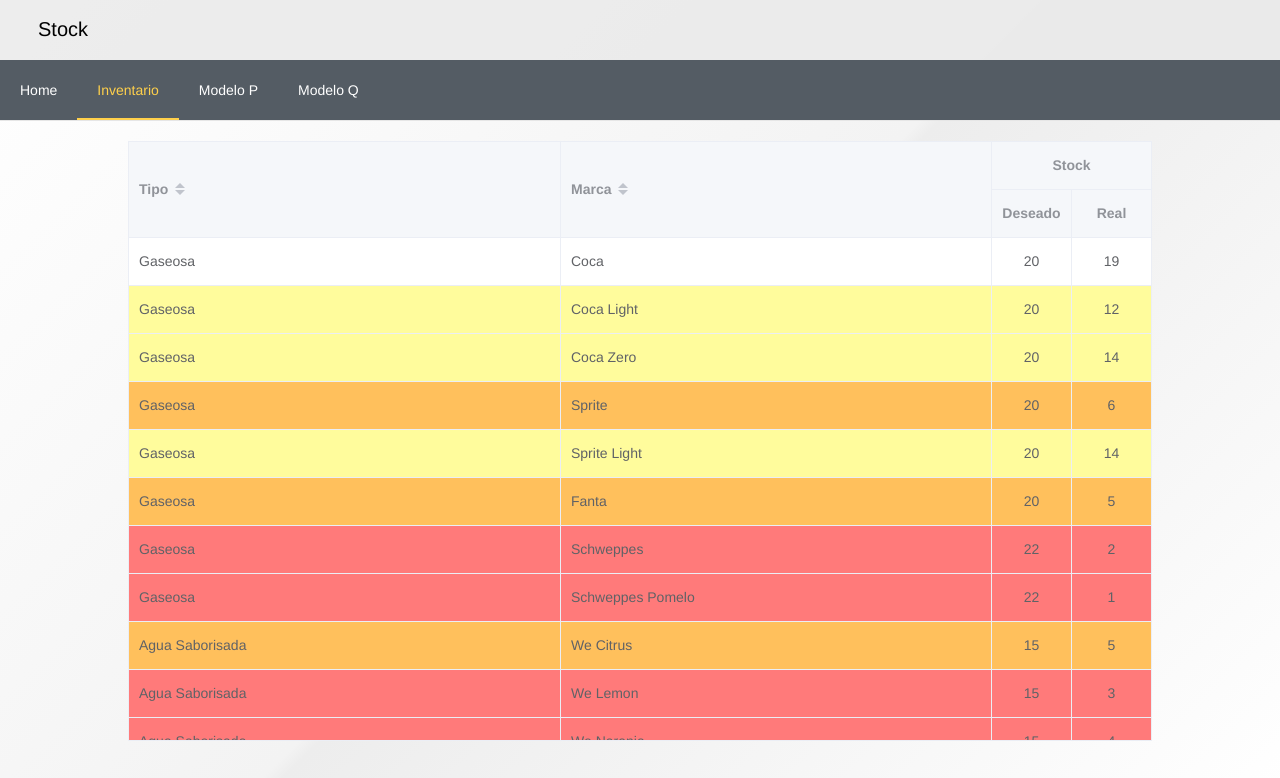
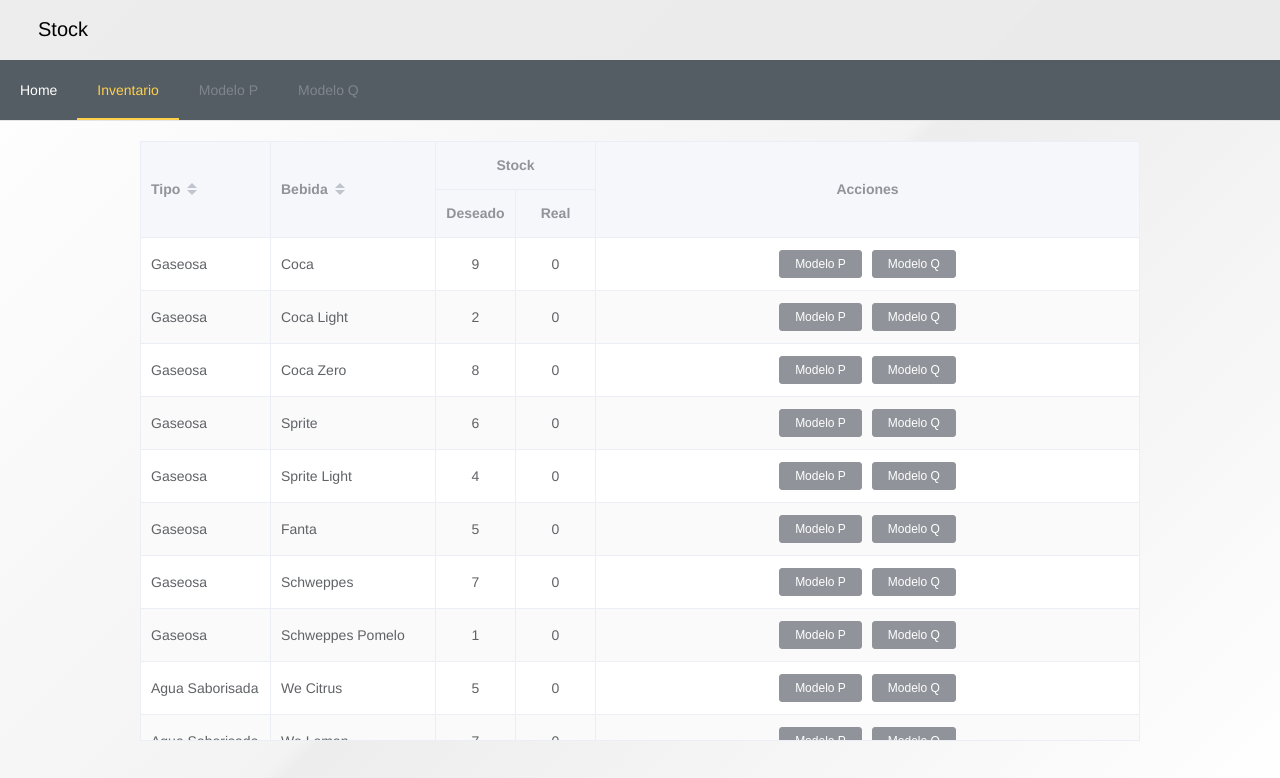
Before and after one commit to rodrysauco/onaine, a Vue app: page /inventario in a window 1280 px wide. Shown: the top 778 px of the page. Built offline with nearby package versions, Linux system fonts and the light colour scheme.

Commit message:
Improving v2

```diff
--- a/src/App.vue
+++ b/src/App.vue
@@ -8,8 +8,8 @@
         <el-menu :default-active="index" class="el-menu-demo" mode='horizontal' background-color="#545c64" text-color="#fff" active-text-color="#ffd04b" :router='true'>
           <el-menu-item index="/">Home</el-menu-item>
           <el-menu-item index="/inventario">Inventario</el-menu-item>
-          <el-menu-item index="/PModel">Modelo P</el-menu-item>
-          <el-menu-item index="/QModel">Modelo Q</el-menu-item>
+          <el-menu-item index="/PModel" disabled>Modelo P</el-menu-item>
+          <el-menu-item index="/QModel" disabled>Modelo Q</el-menu-item>
         </el-menu>
       </el-row>
       <transition name='component-fade' mode="out-in">
@@ -24,7 +24,8 @@
   name: 'app',
   computed: {
     index: function () {
-      return this.$route.path;
+      let route = this.$route.path.split("/");
+      return "/"+route[1];
     }
   }
   ,
--- a/src/components/Inventario.vue
+++ b/src/components/Inventario.vue
@@ -1,37 +1,28 @@
 <template>
   <div v-if="catalogo.length" class="tableInventory">
-    <div v-if="noInv">
+    <div>
       <!-- CAMBIAR A CAMPOS DE MODELOS P Y Q -->
       <!-- comparten L, D, d -->
-      <el-table :data="catalogo" height="600" :row-class-name="tableRow" @row-click="emit">
-        <el-table-column prop="tipo" label="Tipo" sortable></el-table-column>
-        <el-table-column prop="variedad" label="Marca" sortable></el-table-column>
+      <el-table :data="catalogo" height="600" stripe>
+        <el-table-column prop="tipo" width="130" label="Tipo" sortable></el-table-column>
+        <el-table-column prop="variedad" width="165" label="Bebida" sortable></el-table-column>
         <el-table-column label="Stock" align="center">
           <el-table-column prop="cantidad" width="80" label="Deseado" align="center"></el-table-column>
           <el-table-column prop="existencia" width="80" label="Real" align="center"></el-table-column>
         </el-table-column>
-        <el-table-column label="Acciones">
+        <el-table-column label="Acciones" align="center">
           <template slot-scope="scope">
-            <el-button type=info @click="">Modelo P</el-button>
-            <el-button type=info @click="">Modelo Q</el-button>
+            <el-button size="mini" type=info @click="modelP(scope.row)">Modelo P</el-button>
+            <el-button size="mini" type=info @click="modelQ(scope.row)">Modelo Q</el-button>
           </template>
-        </el-table-column>
-      </el-table>
-    </div>
-    <div v-else>
-      <el-table :data="catalogo" height="600" :row-class-name="tableRow" @row-click="emit">
-        <el-table-column prop="tipo" label="Tipo" sortable></el-table-column>
-        <el-table-column prop="variedad" label="Marca" sortable></el-table-column>
-        <el-table-column label="Stock" align="center">
-          <el-table-column prop="cantidad" width="80" label="Deseado" align="center"></el-table-column>
-          <el-table-column prop="existencia" width="80" label="Real" align="center"></el-table-column>
         </el-table-column>
       </el-table>
     </div>
   </div>
 </template>
 <script>
-  import inventarioService from '@/services/inventarioService'
+import inventarioService from '@/services/inventarioService';
+import router from '../router.js';
 export default {
   name: 'inventario-component',
   props: {
@@ -48,41 +39,28 @@
       .catch((error) => console.log(error))
   },
   methods: {
-      emit(event) {
-        this.$emit("selected", event);
+    modelP(bebida) {
+      router.push({ name: 'itemP', params: {id: bebida.idProducto}})
     },
-      tableRow({
-        row
-      }) {
-        if (row.existencia < 5) {
-          return 'critical';
-        } else if (row.existencia < 10) {
-          return 'several';
-        } else if (row.existencia < 15) {
-          return 'minimal';
-        }
-        return '';
+    modelQ(bebida) {
+      router.push({ name: 'itemQ', params: {id:bebida.idProducto}})
     }
   }
 }
 </script>
 
 <style>
-  .el-table .critical {
-    background-color: #ff000085;
-  }
-
-  .el-table .several {
-    background-color: #ff9d00a3;
-  }
-
-  .el-table .minimal {
-    background-color: #fff70063;
-  }
-
 .tableInventory {
   width: 80%;
+  max-width: 1000px;
   box-sizing: border-box;
-    margin: 20px 0 0 10%;
+  margin-left: auto;
+  margin-right: auto;
+  margin-top: 20px;
+}
+@media only screen and (max-width: 996px) {
+  .tableInventory {
+    width: 90%;
+  }
 }
 </style>
--- a/src/components/ModeloP.vue
+++ b/src/components/ModeloP.vue
@@ -1,23 +1,94 @@
 <template>
-  <inventario-component :noInv='true' @selected="calculate($event)"></inventario-component>
+  <div class="content" v-if="flag">
+    <el-card class="box-card">
+      <div slot="header">
+        <div class="returnLink">
+          <router-link to="/inventario"><i class="el-icon-caret-left"></i> Volver</router-link>
+        </div>
+        <div class="bebidaName">
+          {{bebida.tipo}} / {{bebida.variedad}}
+        </div>
+      </div>
+      <div slot="body">
+
+      </div>
+    </el-card>
+  </div>
+  <div class="content" v-else>
+    HOLA
+  </div>
 </template>
 <script>
-  import InventarioComponent from './Inventario.vue'
+  import inventarioService from '@/services/inventarioService';
   export default {
     name: 'modelo-p',
+    data() {
+      return {
+        flag: false,
+        bebida: {},
+        modelP: {
+          demandaAnual: 0,
+          demandaDiaria: 0,
+          nivelServicio: 0,
+          periodo: 7,
+          leadTime: 1,
+          sigma: 1,
+          existencia: 0,
+        }
+      }
+    },
     components: {
-      InventarioComponent
     },
-    methods:{
-      calculate(event){
+    methods: {
+      calculate(event) {
         console.log(event);
+
         /* new ModeloP(transacciones.demandaAnualProducto(id), transacciones.demandaDiariaProducto(id),
   nivel, 7, 1, 1,inventario.devolverExistencia(id))  */
       },
+      loadingData(data) {
+        let id = this.$route.params.id;
+        this.modelP.demandaAnual = data.demandaAnualProducto(id);
+        this.modelP.demandaDiaria = data.demandaDiariaProducto(id);
+        this.modelP.existencia = inventarioService.devolverExistencia(id);
+      },
+      checkStatus() {
+        if (this.$route.params.id !== undefined) {
+          this.flag = true;
+          inventarioService.getBebida(this.$route.params.id)
+            .then((data) => this.bebida = data)
+            .catch((err) => console.log(err));
+          inventarioService.getTransations()
+            .then((data) => this.loadingData(data))
+            .catch(err => console.log(err))
+        }
+      }
+    },
+    beforeMount() {
+      this.checkStatus();
     }
   }
 </script>
+<style>
+  .box-card {
+    width: 80%;
+    margin-left: auto;
+    margin-right: auto;
+    margin-top: 20px;
+  }
 
-<style>
+  .returnLink {
+    font-size: 12px;
+    padding-bottom: 5px;
+  }
 
+  .returnLink a {
+    color: blue;
+    text-decoration: none;
+  }
+
+  .bebidaName {
+    font-size: 18px;
+    padding: 2px;
+  }
 </style>
--- a/src/components/ModeloQ.vue
+++ b/src/components/ModeloQ.vue
@@ -1,12 +1,63 @@
 <template>
-  <p>
-    Idem que Modelo P
-    </p>
+  <div class="content" v-if="flag">
+    <el-card class="box-card">
+      <div slot="header">
+        <div class="returnLink">
+          <router-link to="/inventario"><i class="el-icon-caret-left"></i> Volver</router-link>
+        </div>
+        <div class="bebidaName">
+          {{bebida.tipo}} / {{bebida.variedad}}
+        </div>
+      </div>
+      <div slot="body">
+
+      </div>
+    </el-card>
+  </div>
+  <div class="content" v-else>
+    <el-card class="box-card">
+      <div slot="header">
+        Modelo Q
+      </div>
+      <div>
+        <p>
+            Este modelo trata de determinar el punto específico R de existencias en stock (punto
+            de reorden) en el cual se colocará un pedido de tamaño Q. El punto del pedido R, es
+            siempre un número específico de unidades que, de mantenerse la demanda
+            constante, debería alcanzar para atender a los clientes hasta que llegue el nuevo
+            lote. Ver Figura 1.
+            En este modelo, el Costo total esperado anual (CTE) o Costo anual total (TC) se
+            calcula como:
+            El punto de reorden se calcula como: R= d.L
+        </p>
+      </div>
+    </el-card>
+  </div>
 </template>
 <script>
-export default {
-  name:'modelo-q'
-}
+  import inventarioService from '@/services/inventarioService';
+  export default {
+    name: 'modelo-q',
+    data() {
+      return {
+        flag: false,
+        bebida: {},
+      }
+    },
+    methods: {
+      checkStatus() {
+        if (this.$route.params.id !== undefined) {
+          this.flag = true;
+          inventarioService.getBebida(this.$route.params.id)
+            .then((data) => this.bebida = data)
+            .catch((err) => console.log(err))
+        }
+      }
+    },
+    beforeMount() {
+      this.checkStatus();
+    }
+  }
 </script>
 <style>
 
--- a/src/models/Transacciones.js
+++ b/src/models/Transacciones.js
@@ -27,7 +27,7 @@
 
   demandaDiariaProducto(id) {
     let demandaAnual = this.demandaAnualProducto(id);
-    let diasLaborales = this.lista.lenght * 3;
+    let diasLaborales = this.lista.length * 3;
     let rta = demandaAnual / diasLaborales;
 
     return rta;
--- a/src/services/inventarioService.js
+++ b/src/services/inventarioService.js
@@ -4,38 +4,39 @@
 
 const transacciones = new Transacciones();
 
-const inventory = [
-  new Bebida(1, "Gaseosa", "Coca", 20, 19), /* , */
-  new Bebida(2, "Gaseosa", "Coca Light", 20, 12), /* , */
-  new Bebida(3, "Gaseosa", "Coca Zero", 20, 14), /* , */
-  new Bebida(4, "Gaseosa", "Sprite", 20, 6), /* , */
-  new Bebida(5, "Gaseosa", "Sprite Light", 20, 14), /* , */
-  new Bebida(6, "Gaseosa", "Fanta", 20, 5), /* , */
-  new Bebida(7, "Gaseosa", "Schweppes", 22, 2), /* , */
-  new Bebida(8, "Gaseosa", "Schweppes Pomelo", 22, 1), /* , */
-  new Bebida(9, "Agua Saborisada", "We Citrus", 15, 5), /* , */
-  new Bebida(10, "Agua Saborisada", "We Lemon", 15, 3), /* , */
-  new Bebida(11, "Agua Saborisada", "We Naranja", 15, 4), /* , */
-  new Bebida(12, "Agua Saborisada", "We Pomelo", 15, 1), /* , */
-  new Bebida(13, "Agua", "Agua sin gas", 5, 3), /* , */
-  new Bebida(14, "Agua", "Agua con gas", 5, 1), /* , */
-  new Bebida(15, "Vino Tinto", "Lopez", 31, 1), /* , */
-  new Bebida(16, "Vino Tinto", "Rincon Famoso", 90, 1), /* , */
-  new Bebida(17, "Vino Tinto", "Traful", 38, 3), /* , */
-  new Bebida(18, "Vino Tinto", "Elementos", 65, 1), /* , */
-  new Bebida(19, "Vino Tinto", "Bianchi", 47, 4), /* , */
-  new Bebida(20, "Vino Tinto", "Benjamin Senetiner", 55, 1), /* , */
-  new Bebida(21, "Vino Tinto", "Valmont", 65, 1), /* , */
-  new Bebida(22, "Vino Tinto", "Latitud 33", 90, 1), /* , */
-  new Bebida(23, "Vino Tinto", "Uxmal", 65, 1), /* , */
-  new Bebida(24, "Vino Tinto", "Suter", 90, 1), /* , */
-  new Bebida(25, "Vino Blanco", "Norton Cosecha Tardia", 70, 1), /* , */
-  new Bebida(26, "Vino Blanco", "Lopez", 65, 1), /* , */
-  new Bebida(27, "Vino Blanco", "Vasco Viejo", 35, 1), /* , */
-  new Bebida(28, "Vino Blanco", "Bianchi Chablis", 47, 1), /* , */
-  new Bebida(29, "Vino Blanco", "Etchart Privado", 39, 1), /* , */
-  new Bebida(30, "Vino Blanco", "Frizze", 30, 1), /* , */
+const inventory = [ //Carga id / tipo / variedad / precio / cantidad / existencia
+  new Bebida(1, "Gaseosa", "Coca", 20, 9, 0),
+  new Bebida(2, "Gaseosa", "Coca Light", 20, 2, 0),
+  new Bebida(3, "Gaseosa", "Coca Zero", 20, 8, 0),
+  new Bebida(4, "Gaseosa", "Sprite", 20, 6, 0),
+  new Bebida(5, "Gaseosa", "Sprite Light", 20, 4, 0),
+  new Bebida(6, "Gaseosa", "Fanta", 20, 5, 0),
+  new Bebida(7, "Gaseosa", "Schweppes", 22, 7, 0),
+  new Bebida(8, "Gaseosa", "Schweppes Pomelo", 22, 1, 0),
+  new Bebida(9, "Agua Saborisada", "We Citrus", 15, 5, 0),
+  new Bebida(10, "Agua Saborisada", "We Lemon", 15, 7, 0),
+  new Bebida(11, "Agua Saborisada", "We Naranja", 15, 4, 0),
+  new Bebida(12, "Agua Saborisada", "We Pomelo", 15, 1, 0),
+  new Bebida(13, "Agua", "Agua sin gas", 5, 3, 0),
+  new Bebida(14, "Agua", "Agua con gas", 5, 9, 0),
+  new Bebida(15, "Vino Tinto", "Lopez", 31, 19, 0),
+  new Bebida(16, "Vino Tinto", "Rincon Famoso", 90, 4, 0),
+  new Bebida(17, "Vino Tinto", "Traful", 38, 12, 0),
+  new Bebida(18, "Vino Tinto", "Elementos", 65, 12, 0),
+  new Bebida(19, "Vino Tinto", "Bianchi", 47, 4, 0),
+  new Bebida(20, "Vino Tinto", "Benjamin Senetiner", 55, 1, 0),
+  new Bebida(21, "Vino Tinto", "Valmont", 65, 3, 0),
+  new Bebida(22, "Vino Tinto", "Latitud 33", 90, 1, 0),
+  new Bebida(23, "Vino Tinto", "Uxmal", 65, 10, 0),
+  new Bebida(24, "Vino Tinto", "Suter", 90, 6, 0),
+  new Bebida(25, "Vino Blanco", "Norton Cosecha Tardia", 70, 6, 0),
+  new Bebida(26, "Vino Blanco", "Lopez", 65, 1, 0),
+  new Bebida(27, "Vino Blanco", "Vasco Viejo", 35, 5, 0),
+  new Bebida(28, "Vino Blanco", "Bianchi Chablis", 47, 6, 0),
+  new Bebida(29, "Vino Blanco", "Etchart Privado", 39, 4, 0),
+  new Bebida(30, "Vino Blanco", "Frizze", 30, 10, 0),
 ]
+
 for (let i = 0; i < 10; i++) {
   let balance = new Balance();
   for (let bebida of inventory) {
@@ -89,7 +90,7 @@
   getBebida(id) {
     return new Promise((resolve, reject) => {
       try {
-        let bebida = inventory.find(drink => drink.id === id);
+        let bebida = inventory.find(drink => drink.idProducto == id);
         resolve(bebida);
       } catch (e) {
         reject(e.toString());
@@ -98,5 +99,41 @@
   },
   addBebida(value) {
     inventory.push(value);
+  },
+  getTransations() {
+    return new Promise((res, rej) => {
+      try {
+        res(transacciones);
+      } catch (e) {
+        rej(e);
+      }
+    })
+  },
+  devolverPrecio(id) {
+    let rta = 0
+    for (let bebida of inventory) {
+      if (bebida.idProducto == id) {
+        rta += bebida.existencia;
+      }
+    }
+    return rta;
+  },
+  devolverExistencia(id) {
+    let rta = 0;
+    for (let bebida of inventory) {
+      if (bebida.idProducto == id) {
+        rta += bebida.existencia;
+      }
+    }
+    return rta;
+  },
+  devolverIR(id) {
+    let rta = 0;
+    for (let bebida of inventory) {
+      if (bebida.idProducto == id) {
+        rta += bebida.indiceRotacion;
+      }
+    }
+    return rta;
   }
 }
```
Also changed, not shown: src/models/Bebida.js (+5 -3 lines), src/router.js (+18 -6 lines). Lines whose indentation alone changed are shown as unchanged.
